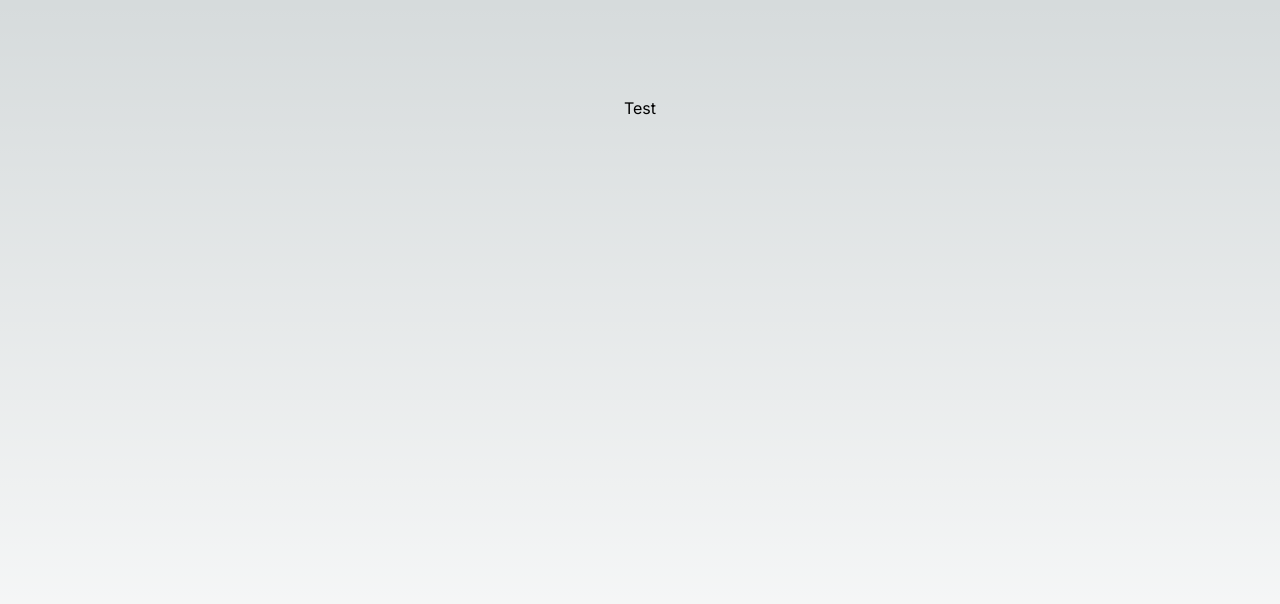
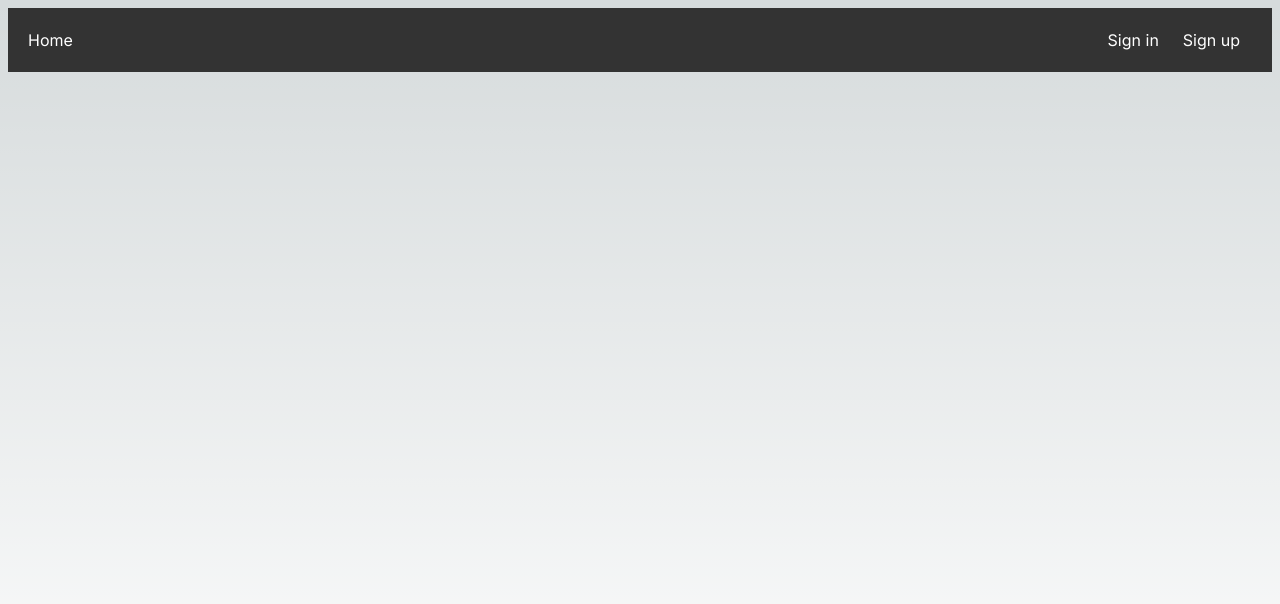
Before and after one commit to pathaninOpa/AiServices, a Next.js app in the folder ai_service/: page / in a window 1280 px wide. Shown: the top 604 px of the page. Built offline with nearby package versions, Linux system fonts and the light colour scheme.

Commit message:
Added navbar

```diff
--- /dev/null
+++ b/ai_service/src/app/components/Navbar.js
@@ -0,0 +1,22 @@
+import Link from 'next/link';
+import React from 'react';
+
+function Navbar(){
+  return (
+    <nav className='bg-[#333] text-white p-5 w-full'>
+      <div className="container mx-auto">
+        <div className="flex justify-between items-center">
+          <div>
+            <Link href="/">Home</Link>
+          </div>
+          <ul className='flex'>
+            <li className='mx-3'><Link href="/login">Sign in</Link></li>
+            <li className='mx-3'><Link href="/register">Sign up</Link></li>
+          </ul>
+        </div>
+      </div>
+    </nav>
+  );
+};
+
+export default Navbar;
--- a/ai_service/src/app/page.js
+++ b/ai_service/src/app/page.js
@@ -1,9 +1,10 @@
 import Image from "next/image";
+import Navbar from "./components/Navbar";
 
 export default function Home() {
   return (
-    <main className="flex min-h-screen flex-col items-center justify-between p-24">
-        Test
+    <main className="flex min-h-screen flex-col items-center justify-between p-2">
+      <Navbar />
     </main>
   );
 }
```
